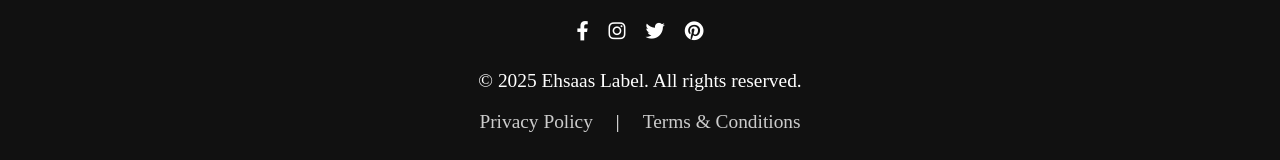
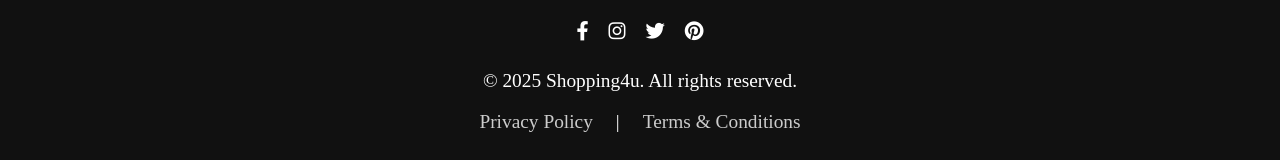
Before and after one commit to Khushi0829/shopping-website, a React (Create React App) app: page /admin in a window 1280 px wide. Shown: the part 485-645 px from the top of the page. Built offline with nearby package versions, Linux system fonts and the light colour scheme.

Commit message:
css changes

```diff
--- a/src/components/Footer.jsx
+++ b/src/components/Footer.jsx
@@ -23,7 +23,7 @@ const Footer = () => {
       </div>
 
       <div className="footer-bottom">
-        <p>© {new Date().getFullYear()} Ehsaas Label. All rights reserved.</p>
+        <p>© {new Date().getFullYear()} Shopping4u. All rights reserved.</p>
         <div className="legal-links">
           <a href="/privacy">Privacy Policy</a>
           <span>|</span>
```
